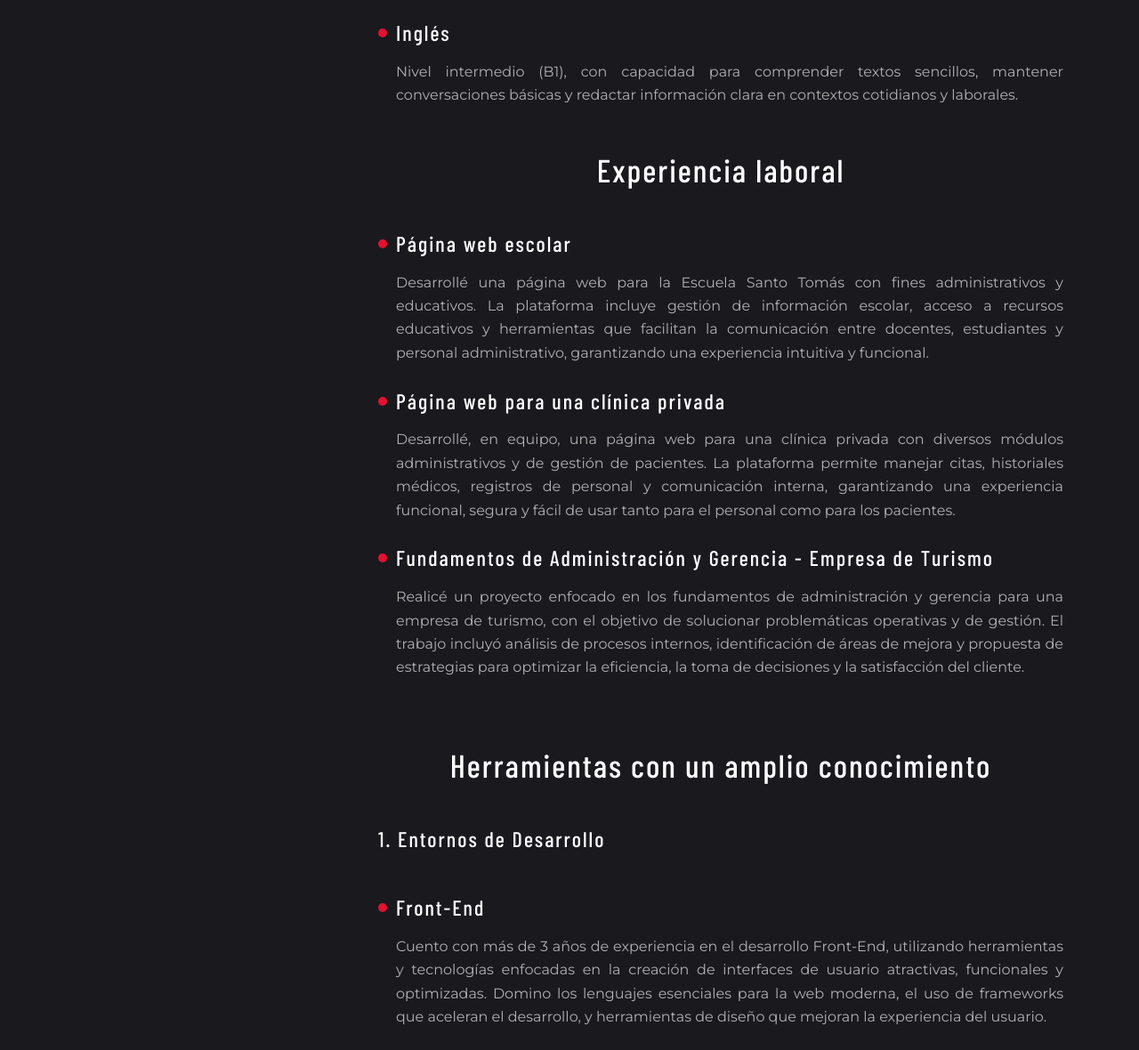
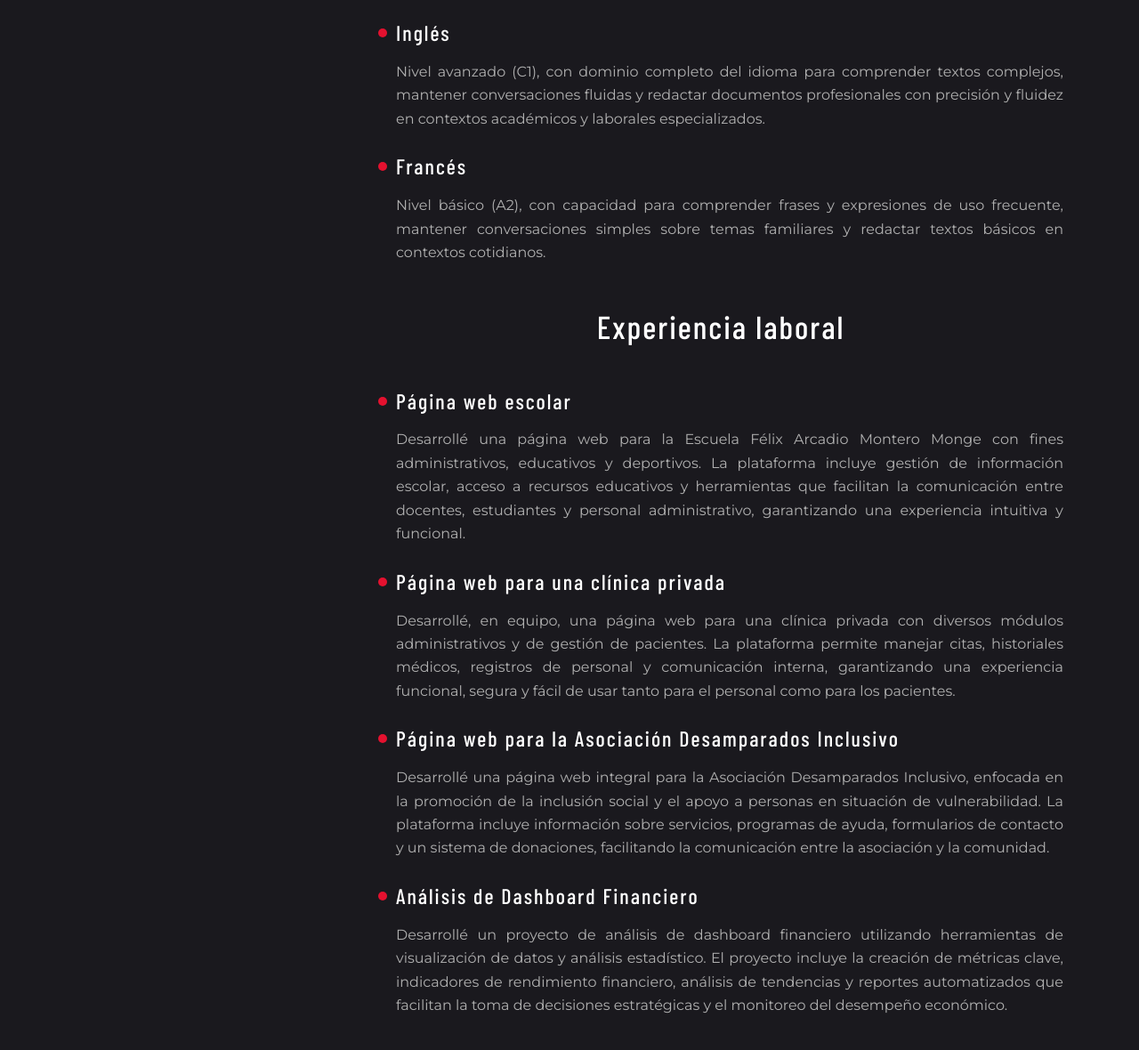
Before and after one commit to Acamacho20027/PerfilAndresCamachoSanchez, a plain HTML site: page about.html in a window 1280 px wide. Shown: the part 744-1924 px from the top of the page at 89% size. Drawn offline with nearby package versions, Linux system fonts and the light colour scheme.

Commit message:
Apartado de Sobre Mi Finalizado

```diff
--- a/about.html
+++ b/about.html
@@ -1,9 +1,9 @@
 <!DOCTYPE html>
 <!-- saved from url=(0034)https://localhost:44375/Home/about -->
-<html class=" js flexbox flexboxlegacy canvas canvastext webgl no-touch geolocation postmessage no-websqldatabase indexeddb hashchange history draganddrop websockets rgba hsla multiplebgs backgroundsize borderimage borderradius boxshadow textshadow opacity cssanimations csscolumns cssgradients cssreflections csstransforms csstransforms3d csstransitions fontface generatedcontent video audio localstorage sessionstorage webworkers no-applicationcache svg inlinesvg smil svgclippaths" style=""><head><meta http-equiv="Content-Type" content="text/html; charset=UTF-8">
+<html class=" js flexbox flexboxlegacy canvas canvastext webgl no-touch geolocation postmessage no-websqldatabase indexeddb hashchange history draganddrop websockets rgba hsla multiplebgs backgroundsize borderimage borderradius boxshadow textshadow opacity cssanimations csscolumns cssgradients cssreflections csstransforms csstransforms3d csstransitions fontface generatedcontent video audio localstorage sessionstorage webworkers no-applicationcache svg inlinesvg smil svgclippaths"><head><meta http-equiv="Content-Type" content="text/html; charset=UTF-8">
 
     <meta name="viewport" content="width=device-width, initial-scale=1.0">
-    <title>Perifil Personal</title>
+    <title>Perfil de Andrés Camacho</title>
     <!--<link href="./About_files/bootstrap.css" rel="stylesheet">
     <link href="./About_files/site.css" rel="stylesheet">-->
 
@@ -14,7 +14,7 @@
 
     <div class="container body-content">
 
-    <title>Perfil de Nicole Hidalgo</title>
+    <title>Perfil de Andrés Camacho</title>
 
     <meta name="viewport" content="width=device-width, initial-scale=1">
     <meta name="theme-name" content="galaxy">
@@ -86,7 +86,7 @@
                 <div class="row">
                     <div>
 
-                        <h1 class="text-white add-letter-space my-4" style="text-align: justify;">Hola, me llamo Nicole Hidalgo y me especializo en hacer páginas web y en análisis de datos</h1>
+                        <h1 class="text-white add-letter-space my-4" style="text-align: justify;">Hola, me llamo Andrés Camacho y me especializo en hacer páginas web y en análisis de datos</h1>
                         <p style="text-align: justify;">
                             Soy estudiante de último año de la carrera de Ingeniería en Sistemas, con experiencia en el desarrollo de páginas web y análisis
                             de datos. Poseo conocimientos sólidos en diversos lenguajes de programación, manejo de múltiples bases de datos y trabajo con APIs.
@@ -112,8 +112,18 @@
                             <li class="bullet-list-item">
                                 <h3 class="text-white mb-3 add-letter-space">Inglés</h3>
                                 <p style="text-align: justify;">
-                                    Nivel intermedio (B1), con capacidad para comprender textos sencillos, mantener conversaciones básicas y redactar
-                                    información clara en contextos cotidianos y laborales.
+                                    Nivel avanzado (C1), con dominio completo del idioma para comprender textos complejos, mantener conversaciones fluidas
+                                    y redactar documentos profesionales con precisión y fluidez en contextos académicos y laborales especializados.
+                                </p>
+                            </li>
+                        </ul> <br>
+
+                        <ul class="list-unstyled">
+                            <li class="bullet-list-item">
+                                <h3 class="text-white mb-3 add-letter-space">Francés</h3>
+                                <p style="text-align: justify;">
+                                    Nivel básico (A2), con capacidad para comprender frases y expresiones de uso frecuente, mantener conversaciones simples
+                                    sobre temas familiares y redactar textos básicos en contextos cotidianos.
                                 </p>
                             </li>
                         </ul>
@@ -124,7 +134,7 @@
                             <li class="bullet-list-item">
                                 <h3 class="text-white mb-3 add-letter-space">Página web escolar</h3>
                                 <p style="text-align: justify;">
-                                    Desarrollé una página web para la Escuela Santo Tomás con fines administrativos y educativos.
+                                    Desarrollé una página web para la Escuela Félix Arcadio Montero Monge con fines administrativos, educativos y deportivos.
                                     La plataforma incluye gestión de información escolar, acceso a recursos educativos y herramientas que facilitan la
                                     comunicación entre docentes, estudiantes y personal administrativo, garantizando una experiencia intuitiva y funcional.
                                 </p>
@@ -145,13 +155,22 @@
 
                         <ul class="list-unstyled">
                             <li class="bullet-list-item">
-                                <h3 class="text-white mb-3 add-letter-space">Fundamentos de Administración y Gerencia - Empresa de Turismo</h3>
+                                <h3 class="text-white mb-3 add-letter-space">Página web para la Asociación Desamparados Inclusivo</h3>
                                 <p style="text-align: justify;">
-                                    Realicé un proyecto enfocado en los fundamentos de administración y gerencia para una empresa de turismo,
-                                    con el objetivo de solucionar problemáticas operativas y de gestión.
-                                    El trabajo incluyó análisis de procesos internos, identificación de áreas de mejora y propuesta de estrategias para
-                                    optimizar la eficiencia,
-                                    la toma de decisiones y la satisfacción del cliente.
+                                    Desarrollé una página web integral para la Asociación Desamparados Inclusivo, enfocada en la promoción de la inclusión social
+                                    y el apoyo a personas en situación de vulnerabilidad. La plataforma incluye información sobre servicios, programas de ayuda,
+                                    formularios de contacto y un sistema de donaciones, facilitando la comunicación entre la asociación y la comunidad.
+                                </p>
+                            </li>
+                        </ul> <br>
+
+                        <ul class="list-unstyled">
+                            <li class="bullet-list-item">
+                                <h3 class="text-white mb-3 add-letter-space">Análisis de Dashboard Financiero</h3>
+                                <p style="text-align: justify;">
+                                    Desarrollé un proyecto de análisis de dashboard financiero utilizando herramientas de visualización de datos y análisis estadístico.
+                                    El proyecto incluye la creación de métricas clave, indicadores de rendimiento financiero, análisis de tendencias y reportes
+                                    automatizados que facilitan la toma de decisiones estratégicas y el monitoreo del desempeño económico.
                                 </p>
                             </li>
                         </ul> <br>
```
